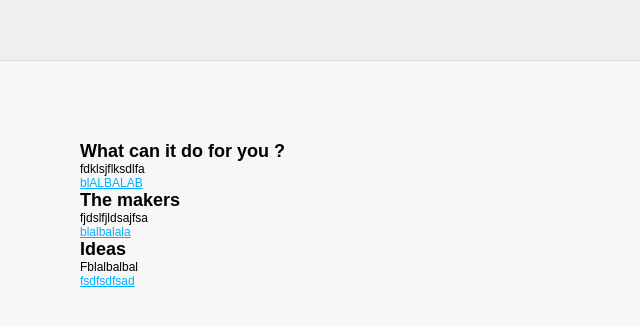
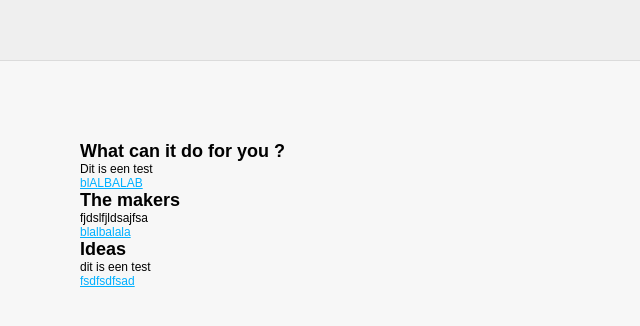
Before and after one commit to Randysheo/garbageman, a plain HTML site: page index.html in a window 1280 px wide. Shown: the part 1700-2026 px from the top of the page, 0-640 px from the left. Drawn offline with Linux system fonts and the light colour scheme.

Commit message:
de blabla tekst aangepast

```diff
--- a/index.html
+++ b/index.html
@@ -53,7 +53,7 @@
 
                     <div class="col-md-4">
                         <h3>What can it do for you ?</h3>
-                        <p>fdklsjflksdlfa</p>
+                        <p>Dit is een test</p>
                         <p><a href="#">blALBALAB</a></p>
                     </div>
 
@@ -65,7 +65,7 @@
 
                     <div class="col-md-4">
                         <h3>Ideas</h3>
-                        <p>Fblalbalbal</p>
+                        <p>dit is een test</p>
                         <p><a href="#">fsdfsdfsad</a></p>
                     </div>
                 </div>
```
